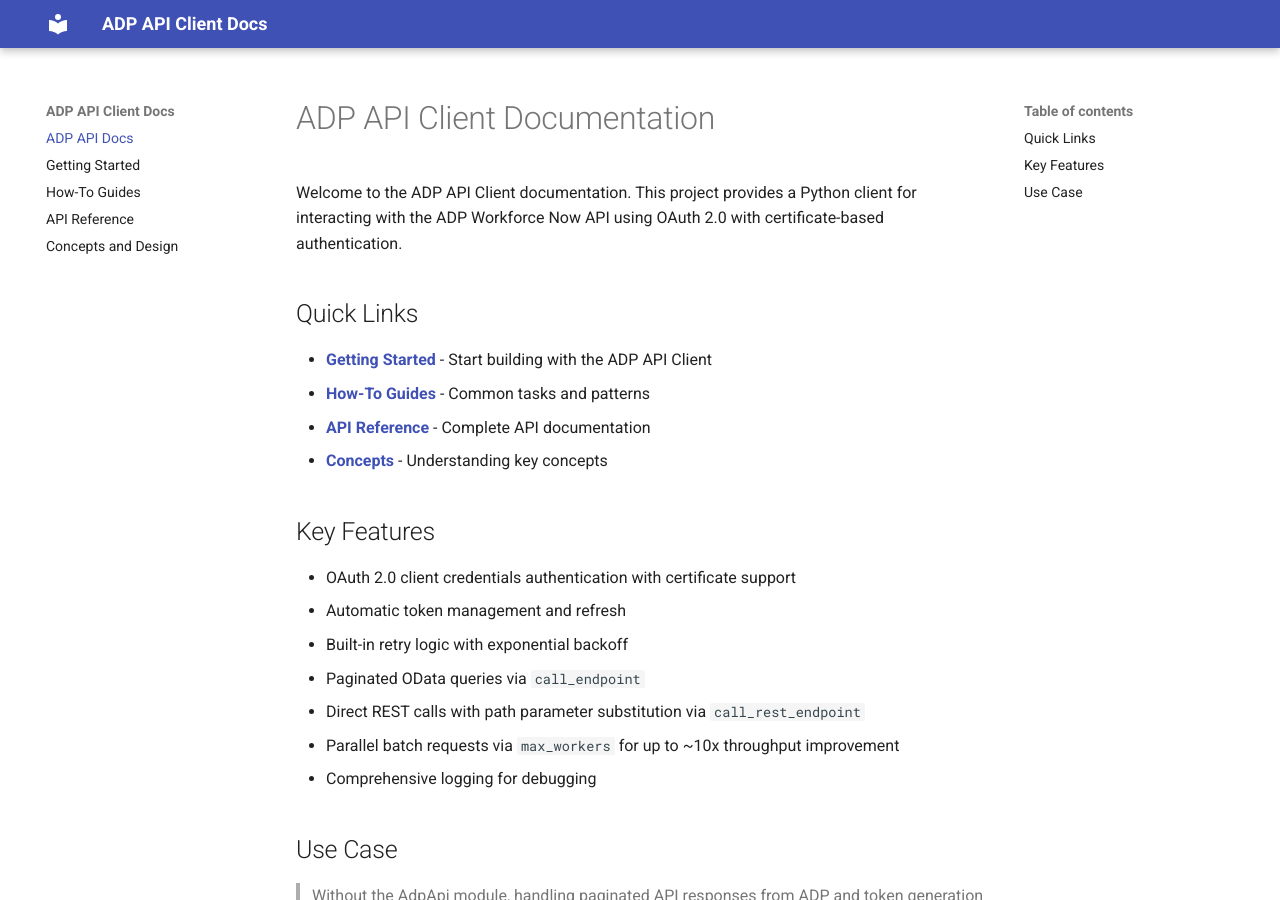
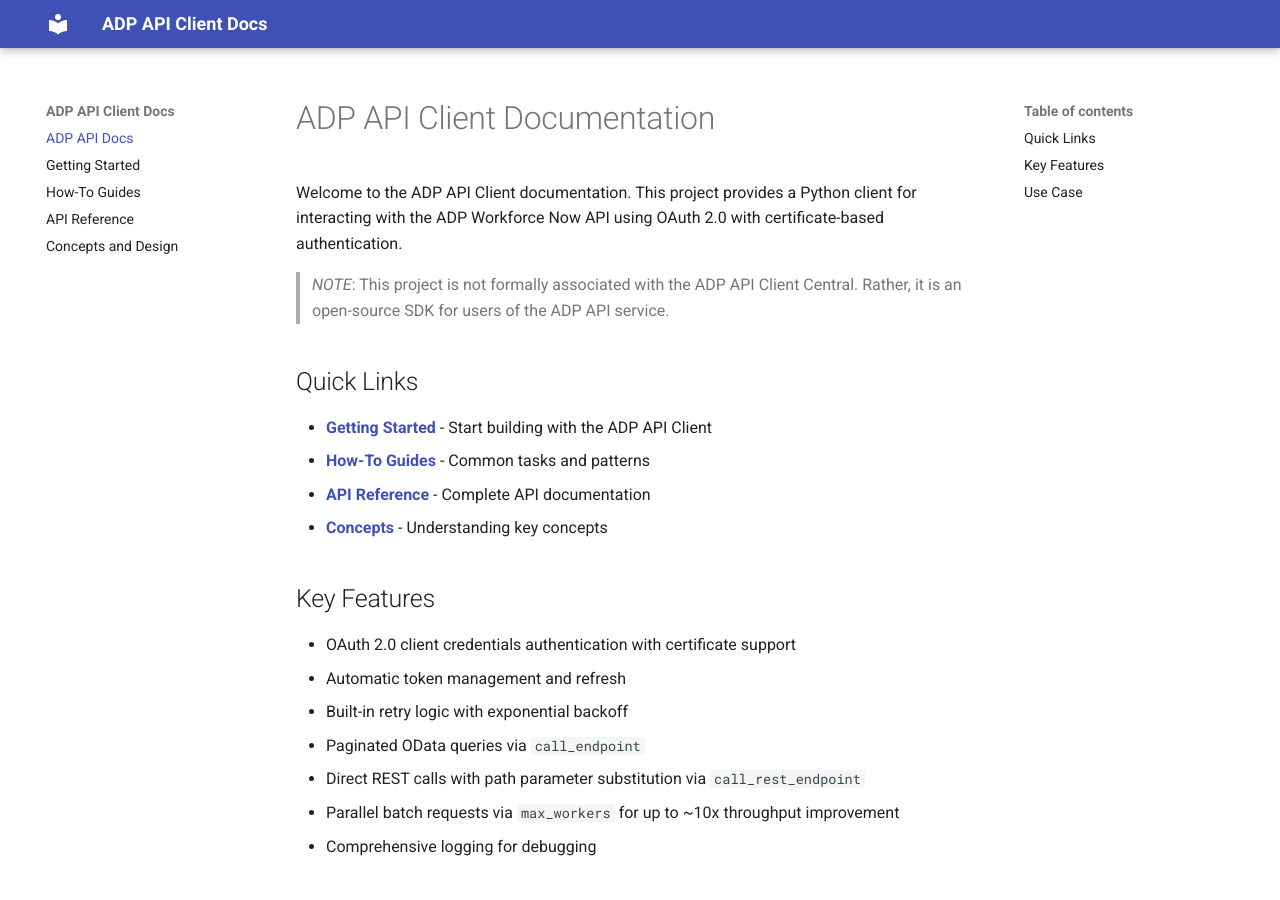
Before and after one commit to JoeyRussoniello/Adp-Api-Client, an MkDocs documentation site: the page built from docs/index.md, in a window 1280 px wide and 900 px high. Built offline with MkDocs 1.6.1 and Material for MkDocs 9.7.7, drawn with Linux system fonts in a browser that asks for light colours.

Commit message:
docs: Added note of non-association to index

```diff
--- a/docs/index.md
+++ b/docs/index.md
@@ -1,6 +1,8 @@
 # ADP API Client Documentation
 
 Welcome to the ADP API Client documentation. This project provides a Python client for interacting with the ADP Workforce Now API using OAuth 2.0 with certificate-based authentication.
+
+> *NOTE*: This project is not formally associated with the ADP API Client Central. Rather, it is an open-source SDK for users of the ADP API service.
 
 ## Quick Links
 
```
